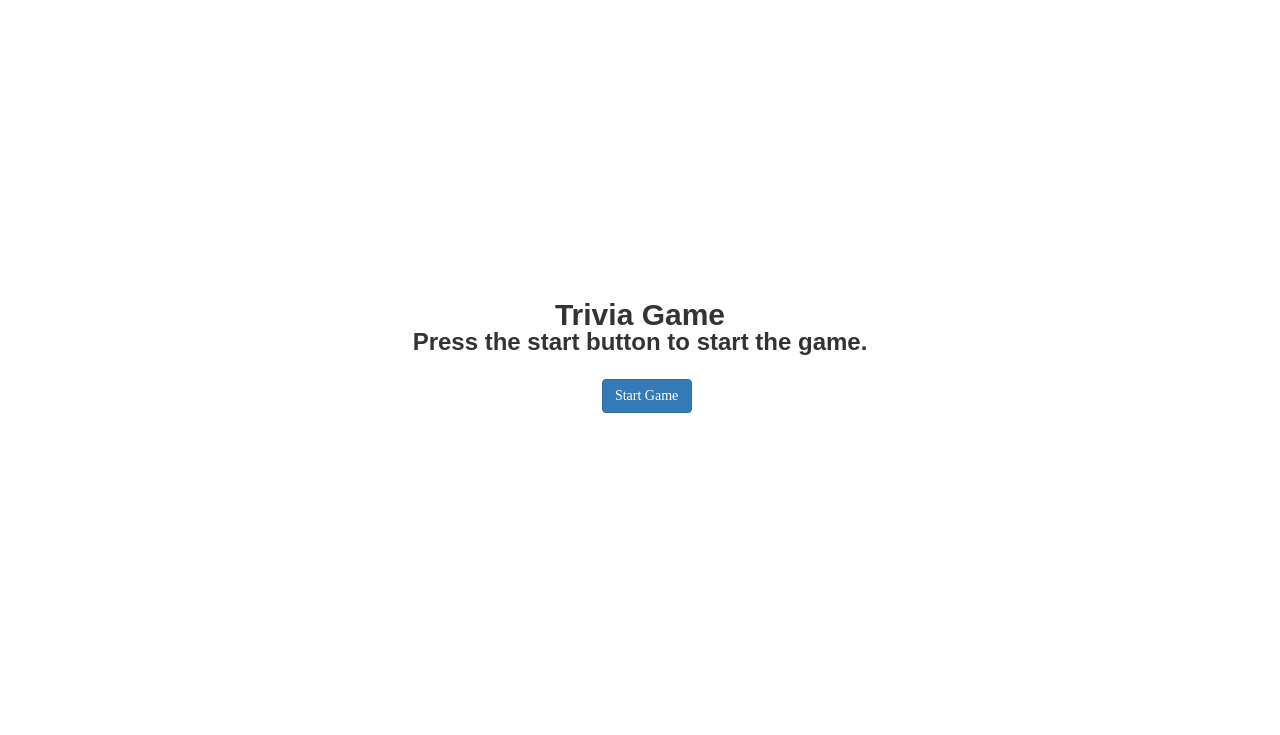
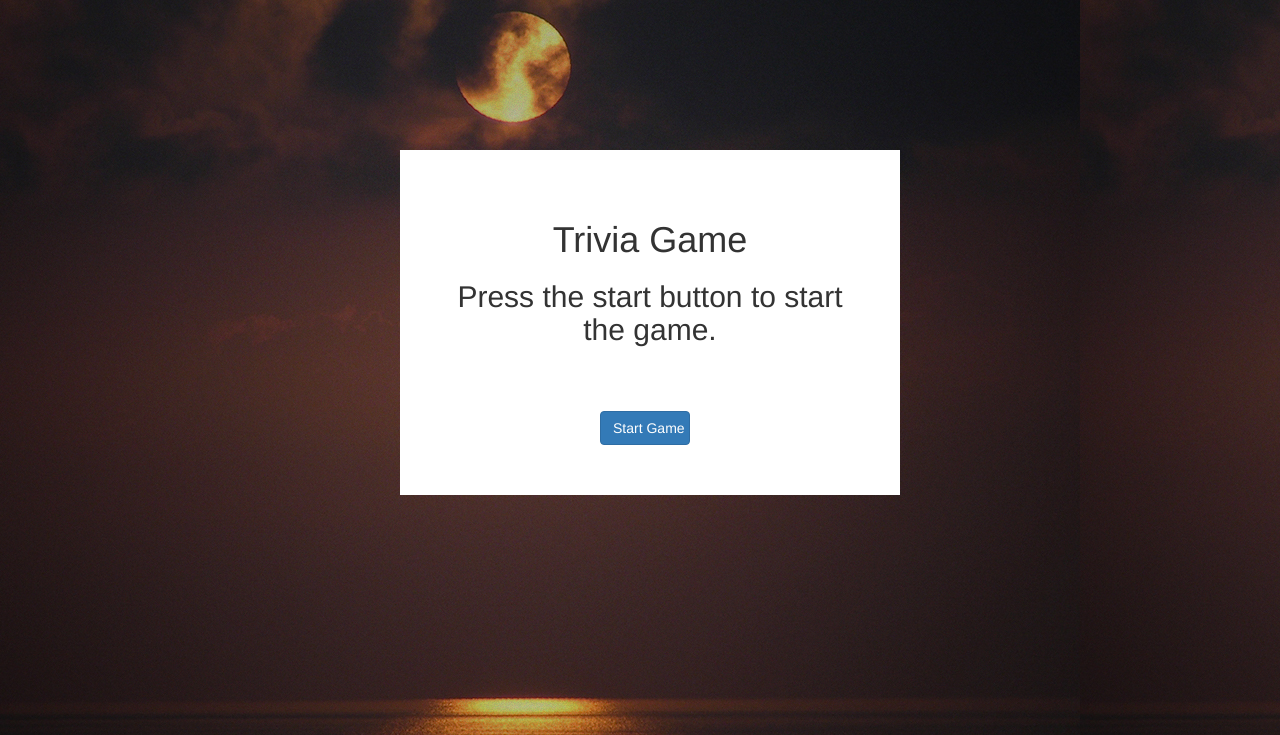
Before and after one commit to DavidGuben/TriviaGame, a PHP site: page / in a window 1280 px wide. Shown: the top 735 px of the page. Run offline with PHP 8.4, Linux system fonts and the light colour scheme.

Commit message:
added major styling and trivia functions

```diff
--- a/assets/css/style.css
+++ b/assets/css/style.css
@@ -1,7 +1,12 @@
+body {
+	background-image:url('../images/triviabg.jpg');
+}
 #container {
-	text-align:center;
-	margin:0 !auto;
-	margin-top:300px;
+	margin-left:400px;
+	margin-top:150px;
+	width:500px;
+	padding:50px;
+	background-color:#fff;
 }
 h1 {
 	text-align:center;
@@ -11,16 +16,35 @@ h1 {
 }
 h2 {
 	text-align:center;
+	margin-top:15px;
 	font-size:24px;
 	font-weight:bold;
 	font-family:sans-serif;
 }
+ol {
+	list-style-type: none;
+}
+li {
+	list-style-type: none;
+	float:left;
+	text-align:left;
+	font-size:14px;
+	margin-left:60px;
+	font-weight:bold;
+	font-family:sans-serif;
+}
+.li {
+	list-style-type: disc;
+}
 .timerStyle {
+	font-size:20px;
+	font-weight:bold;
 	color:red;
+	text-align:center;
+	margin-bottom:20px;
 }
 .centerButton {
-	text-align:center;
-	margin-left:47%;
+	margin-left:150px;
 	margin-top:25px;
 	width:90px;
 	height:34px;
--- a/assets/javascript/app.js
+++ b/assets/javascript/app.js
@@ -74,7 +74,10 @@ $('#startTrivia').on("click", function() {
 
 	function gameDisplay() {
 		$('#question').html(triviaQA[0].question);
+		$('#option1').html(triviaQA[0].option1).addClass('li');
+		$('#option2').html(triviaQA[0].option2).addClass('li');
 	}
+
 	gameDisplay();
 
 
--- a/index.html
+++ b/index.html
@@ -3,23 +3,23 @@
 	<head>
 		<title>Trivia Game</title>
 		<!--boostrap cdn-->
+		<link rel="stylesheet" href="assets/css/reset.css">
+		<link rel="stylesheet" href="assets/css/style.css">
 		<link rel="stylesheet" href="https://maxcdn.bootstrapcdn.com/bootstrap/3.3.6/css/bootstrap.min.css">
 		<script src="https://maxcdn.bootstrapcdn.com/bootstrap/3.3.6/js/bootstrap.min.js"></script>
-		<link rel="stylesheet" href="assets/css/reset.css"></script>
-		<link rel="stylesheet" href="assets/css/style.css"></script>
 	</head>
 	<body>
 	<div id="container">
 		<p id="secondsLeft"></p>
-		<p id="timer"></div>
+		<p id="timer"></p>
 		<h1>Trivia Game</h1>
 		<h2>Press the start button to start the game.</h2>
-		<p id="question"></p>
+		<h2 id="question"></h2>
 		<ol>
 			<li id="option1"></li>
 			<li id="option2"></li>
 		</ol>
-		<p id ="answer"></p>
+		<p id ="answer"></p><br/>
 		<button id="startTrivia" class="btn btn-primary centerButton">Start Game</button>
 		<!--jQuery-->
 		<script src="https://ajax.googleapis.com/ajax/libs/jquery/2.2.4/jquery.min.js"></script>
```
Also changed, not shown: assets/images/background.jpg (added), assets/images/triviabg.jpg (added).
